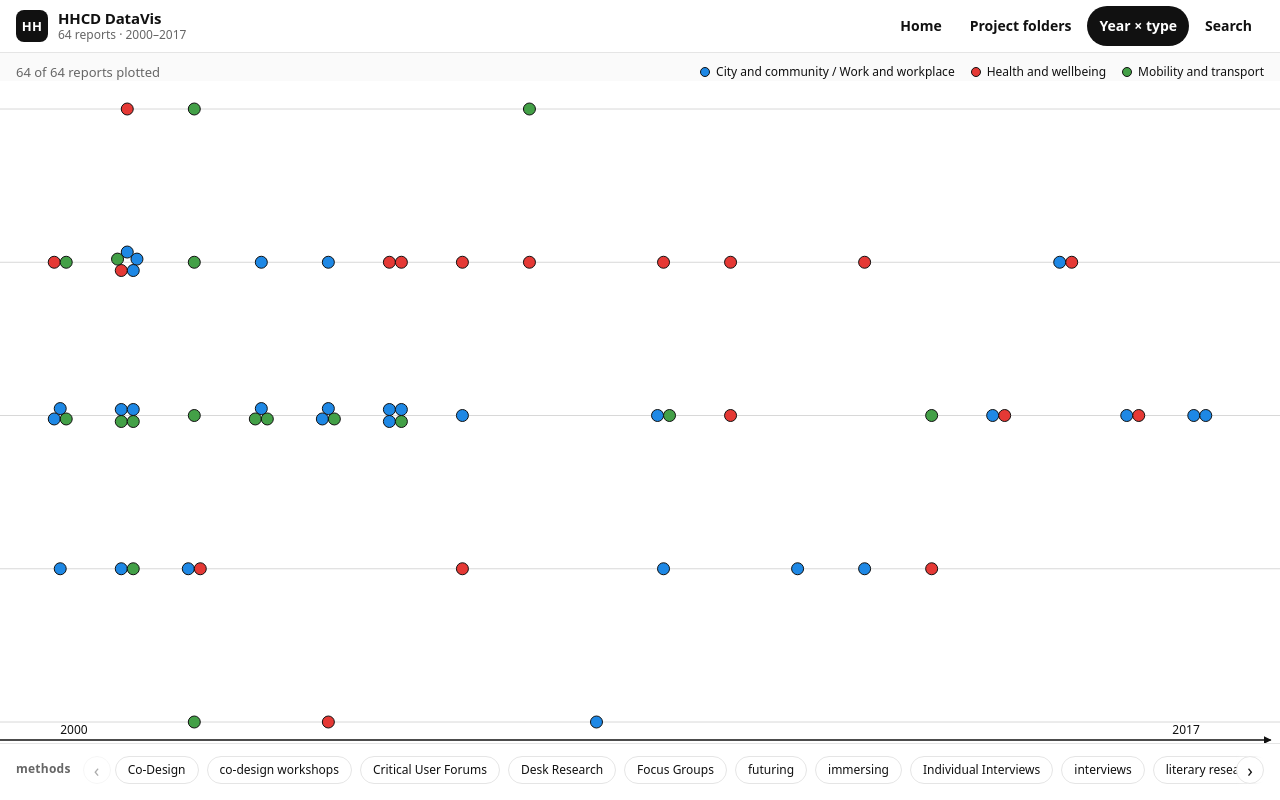
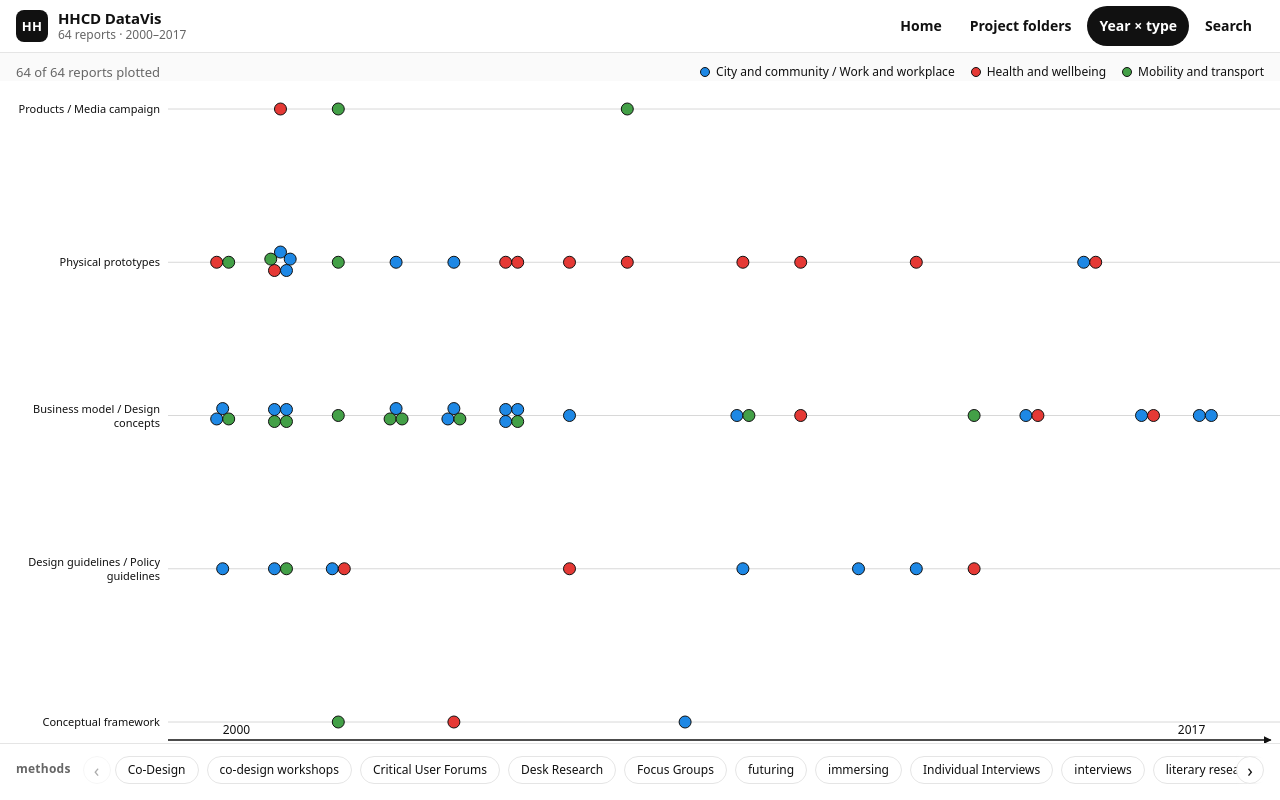
Before and after one commit to Noah-Hett/hhcd-datavis, a React (Vite) app: page /year-type in a window 1280 px wide. Built offline with nearby package versions, Linux system fonts and the light colour scheme.

Commit message:
Restore Year × type vertical axis labels
Bring back the left-column project-type labels aligned with each band track, without restoring the vertical spine.

Co-authored-by: nayanacrowe <nayanacrowe@users.noreply.github.com>

```diff
--- a/src/views/year-type-scatter/ScatterPlot.jsx
+++ b/src/views/year-type-scatter/ScatterPlot.jsx
@@ -1,6 +1,7 @@
 import { useLayoutEffect, useRef, useState } from "react";
 import { Y_BANDS, clusterAriaLabel } from "./mapReports.js";
 
+const Y_COL = 168;
 const LEFT = 20;
 const RIGHT = 40;
 const TOP = 28;
@@ -137,6 +138,36 @@ export default function ScatterPlot({
       }
       ref={frameRef}
     >
+      <div className="scatter-y-col">
+        {ready ? (
+          <svg
+            className="scatter-y"
+            width={Y_COL}
+            height={layout.height}
+            viewBox={`0 0 ${Y_COL} ${layout.height}`}
+            overflow="visible"
+            aria-hidden="true"
+            style={{ width: Y_COL, height: layout.height }}
+          >
+            {Y_BANDS.map((band) => {
+              const y = yForBand(band.id, layout);
+              return (
+                <foreignObject
+                  key={band.id}
+                  x={8}
+                  y={y - 22}
+                  width={Y_COL - 16}
+                  height={44}
+                >
+                  <div xmlns="http://www.w3.org/1999/xhtml" className="y-label">
+                    {band.label}
+                  </div>
+                </foreignObject>
+              );
+            })}
+          </svg>
+        ) : null}
+      </div>
       <div
         className="scatter-scroll"
         ref={scrollRef}
@@ -168,12 +199,13 @@ export default function ScatterPlot({
               </title>
               <desc id="scatter-desc">
                 Scatter plot of research associate reports. The horizontal axis
-                is year. Project types sit on unmarked horizontal tracks, from
-                conceptual framework at the bottom to products / media campaign
-                at the top. Each report is a same-size dot, coloured by research
-                theme. Reports that share a year and type pack into a small
-                cluster. Activate a dot to read the report. On a narrow window,
-                scroll horizontally to keep year spacing readable.
+                is year. The vertical axis is project type, from conceptual
+                framework at the bottom to products / media campaign at the top,
+                each on a faint horizontal track. Each report is a same-size
+                dot, coloured by research theme. Reports that share a year and
+                type pack into a small cluster. Activate a dot to read the
+                report. On a narrow window, scroll horizontally to keep year
+                spacing readable.
               </desc>
 
               <defs>
--- a/src/views/year-type-scatter/styles.css
+++ b/src/views/year-type-scatter/styles.css
@@ -272,6 +272,33 @@
   background: #fff;
 }
 
+.scatter-y-col {
+  position: relative;
+  flex: 0 0 168px;
+  width: 168px;
+  height: 100%;
+  z-index: 1;
+  background: #fff;
+}
+
+.scatter-y {
+  display: block;
+  width: 168px;
+  overflow: visible;
+}
+
+.y-label {
+  height: 44px;
+  display: flex;
+  align-items: center;
+  justify-content: flex-end;
+  text-align: right;
+  font-size: 11px;
+  line-height: 1.25;
+  color: #111;
+  font-family: var(--font);
+}
+
 .scatter-scroll {
   position: relative;
   flex: 1 1 auto;
```
